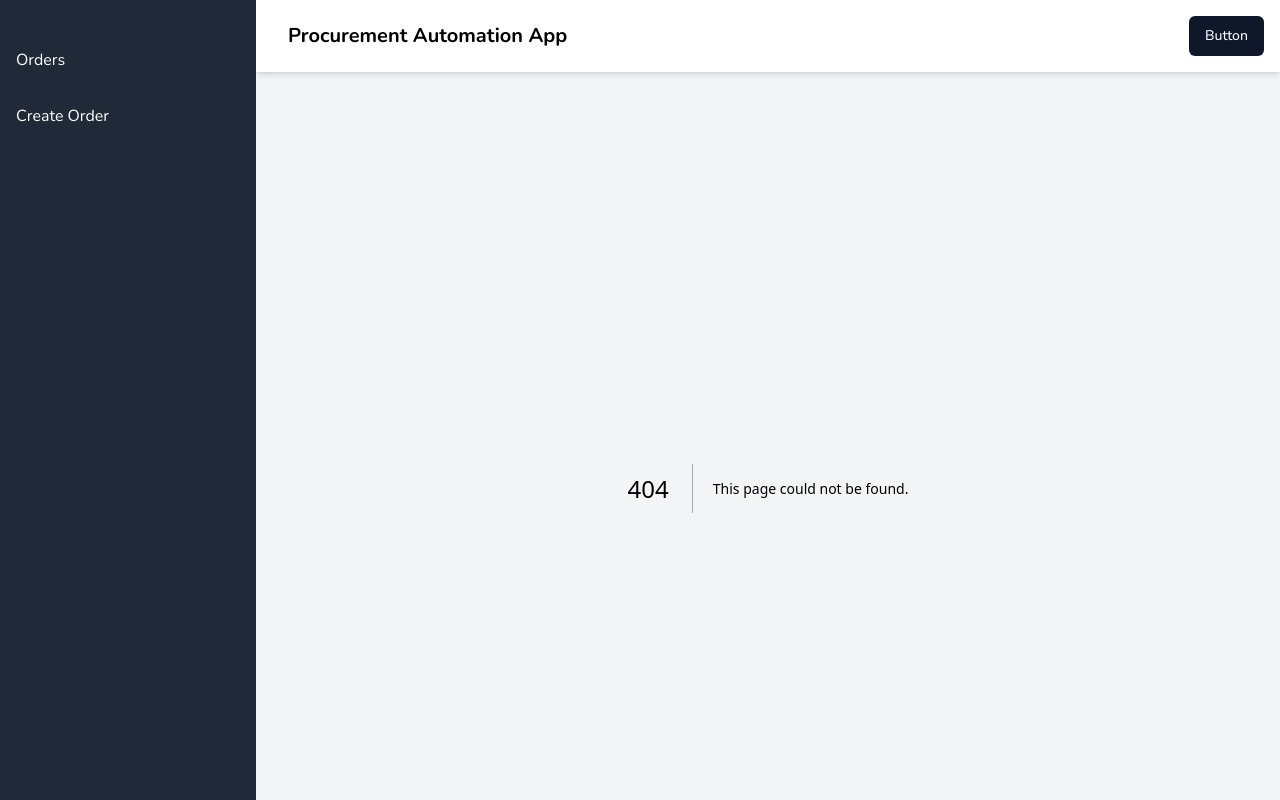
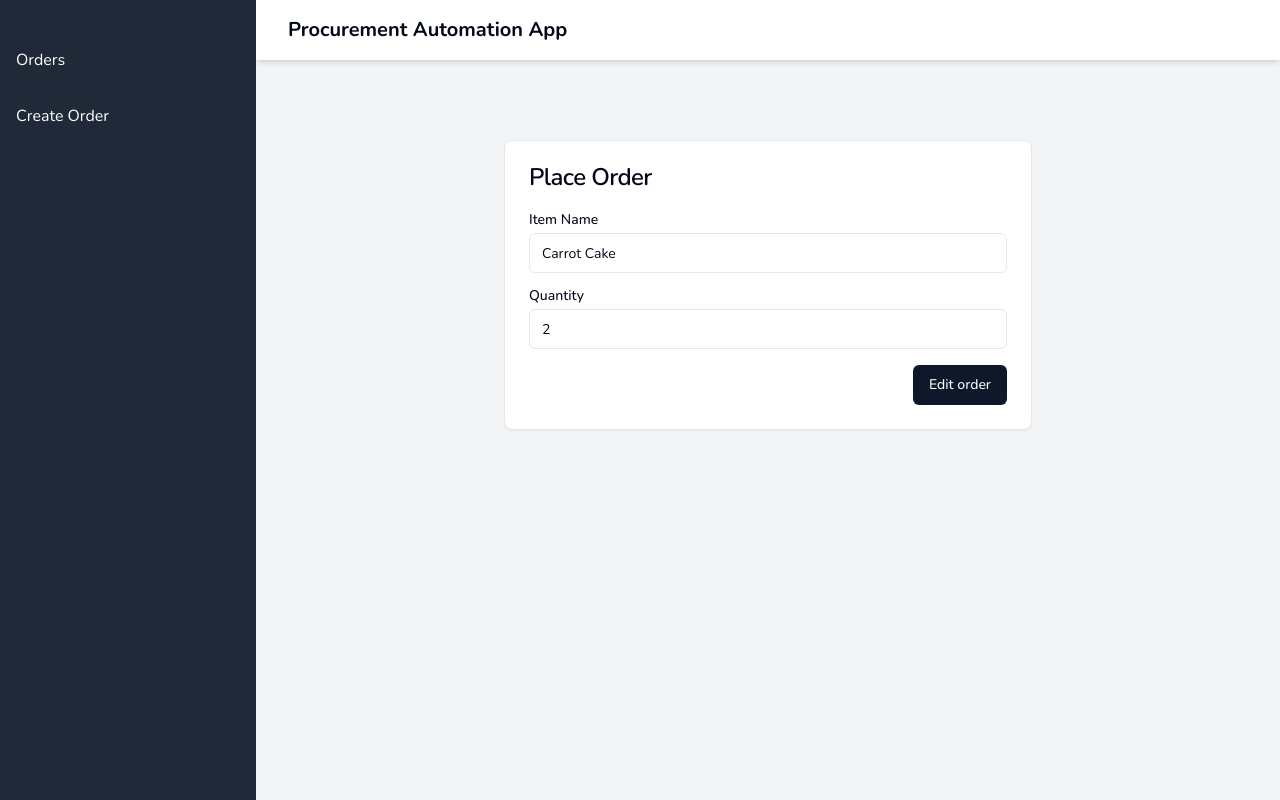
Before and after one commit to ArinzeJeffrey-droid/procurement-automation-app, a Next.js app: page /order/1/edit in a window 1280 px wide. Before the commit this address had no page. Built offline with nearby package versions, Linux system fonts and the light colour scheme.

Commit message:
feat: create order edit page.

```diff
--- /dev/null
+++ b/src/app/order/[orderID]/edit/page.tsx
@@ -0,0 +1,20 @@
+"use client";
+import { Order } from "@/__types__/order";
+import { OrderForm } from "@/components/OrderForm";
+
+export default function EditOrder() {
+  const order: Order = {
+    id: "ORD-001",
+    itemName: "Carrot Cake",
+    quantity: 2,
+    status: "Delivered",
+  };
+  return (
+    <div className="max-w-xl mx-auto p-6 mt-10">
+      <OrderForm
+        existingOrder={order}
+        onSubmit={(order) => console.log(order)}
+      />
+    </div>
+  );
+}
--- a/src/components/Navbar.tsx
+++ b/src/components/Navbar.tsx
@@ -1,5 +1,3 @@
-import { Button } from "./ui/button";
-
 interface NavbarProps {
   toggleSidebar: () => void;
 }
@@ -26,7 +24,6 @@ export default function Navbar({ toggleSidebar }: NavbarProps) {
         </button>
         <h1 className="text-xl font-bold ml-4">Procurement Automation App</h1>
       </div>
-      <Button>Button</Button>
     </header>
   );
 }
--- a/src/components/OrderForm.tsx
+++ b/src/components/OrderForm.tsx
@@ -64,7 +64,7 @@ export function OrderForm({ onSubmit, existingOrder }: OrderFormProps) {
             </div>
           </div>
           <div className="flex justify-end">
-            <Button>Place order</Button>
+            <Button>{order ? "Edit order" : "Place order"}</Button>
           </div>
         </form>
       </CardContent>
--- a/src/components/OrderList.tsx
+++ b/src/components/OrderList.tsx
@@ -30,7 +30,6 @@ export default function OrderList({ orders }: OrderListProps) {
           <TableHead>Item Name</TableHead>
           <TableHead>Quantity</TableHead>
           <TableHead className="text-right">Status</TableHead>
-          <TableHead className="text-right"></TableHead>
         </TableRow>
       </TableHeader>
       <TableBody>
@@ -45,7 +44,8 @@ export default function OrderList({ orders }: OrderListProps) {
               </Badge>
             </TableCell>
             <TableCell className="text-right">
-              <Link href={`/order/${order.id}`}>View order</Link>
+              <Link href={`/order/${order.id}`} className="mr-4">View</Link>
+              <Link href={`/order/${order.id}/edit`}>Edit</Link>
             </TableCell>
           </TableRow>
         ))}
```
